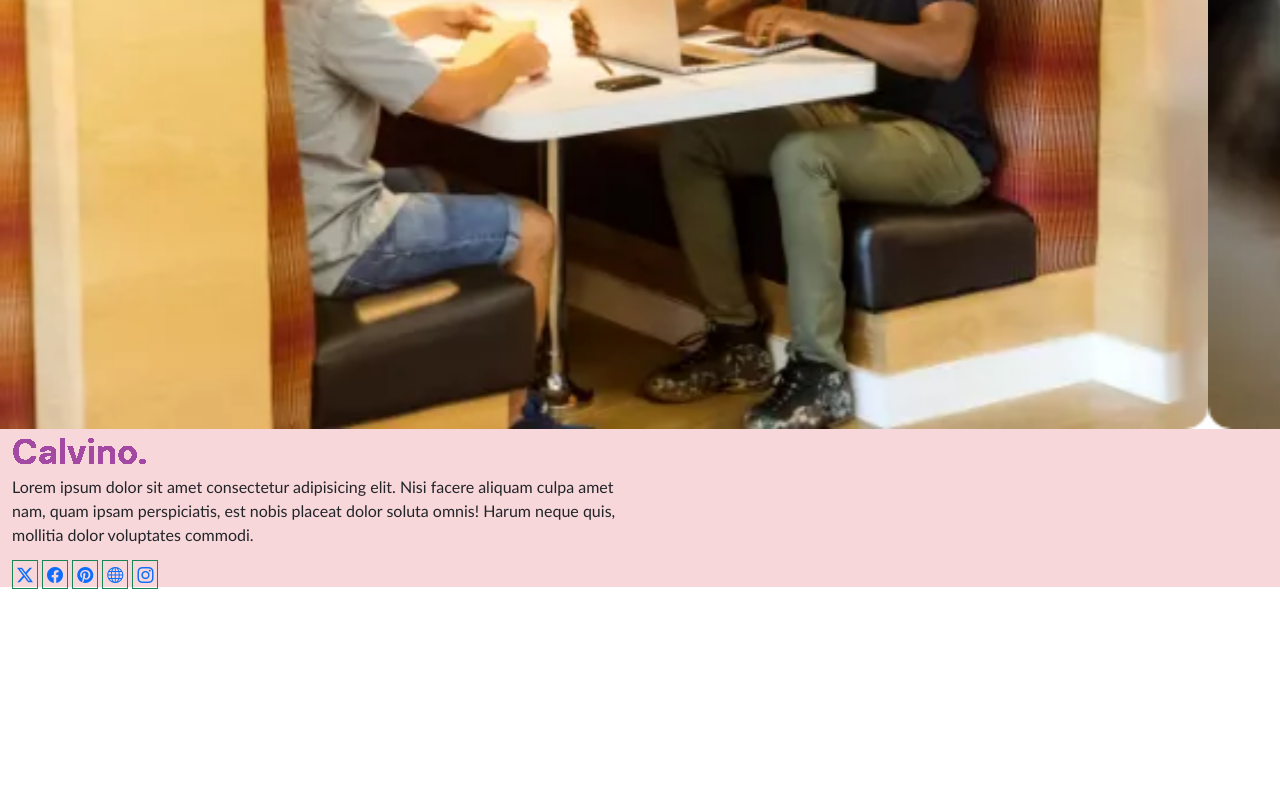
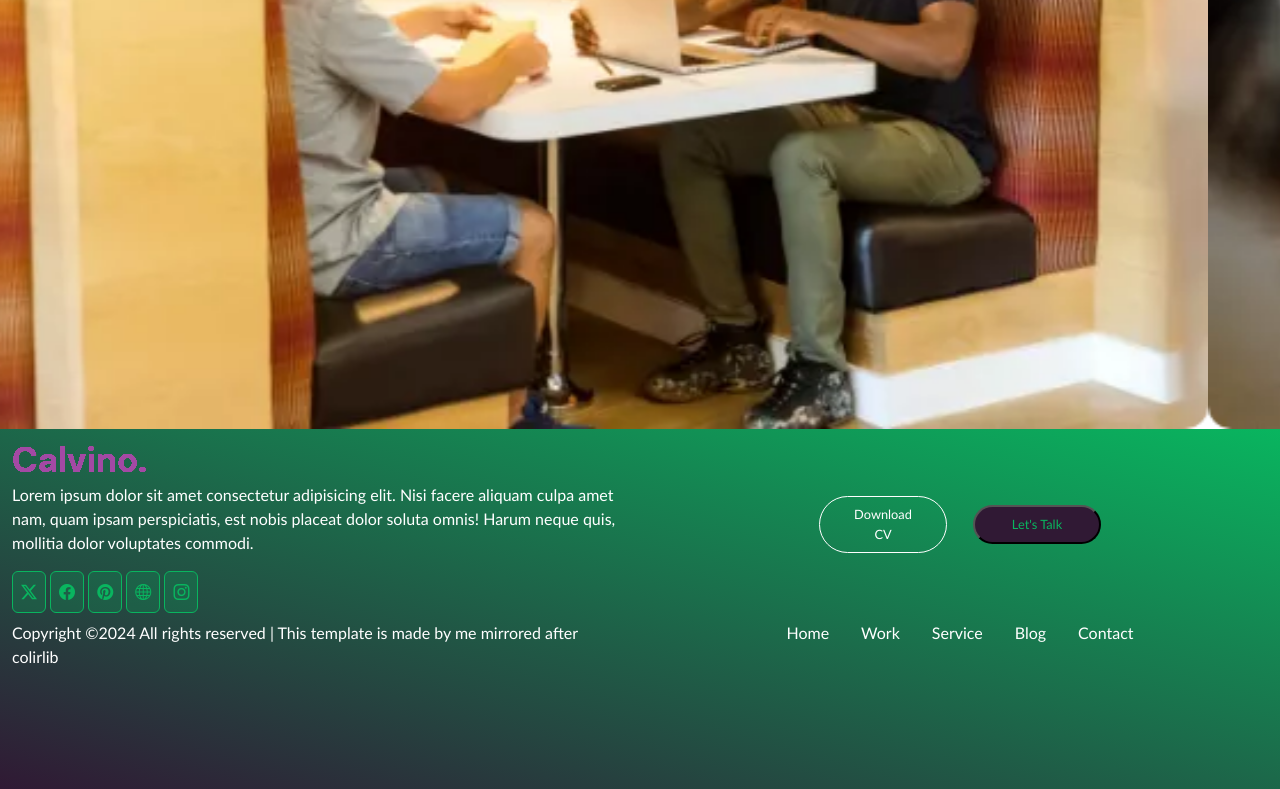
Before and after one commit to alireza-dayyani/alireza-dayyani.github.io, a plain HTML site: page pages/portfolio.html in a window 1280 px wide. Shown: the part 3350-4139 px from the top of the page. Before the commit the page ends 3939 px from the top, so only its background shows below. Drawn offline with nearby package versions, Linux system fonts and the light colour scheme.

Commit message:
forthCommit

```diff
--- a/css/portfolio.css
+++ b/css/portfolio.css
@@ -1,4 +1,8 @@
-@media all and (max-width:575px) {}
+@media all and (max-width:575px) {
+    .footer-button {
+        font-size: calc(3vw);
+    }
+}
 
 @media all and (min-width:576px) and (max-width:767px) {}
 
@@ -178,7 +182,40 @@
     width: 20%;
 }
 
-.logo-img-parent{
+.logo-img-parent {
     width: 150px;
     height: 150px;
 }
+
+.footer {
+    background-image: linear-gradient(to top right, #301934, #09b55f);
+    height: 45vh;
+}
+
+.social-icons a {
+    color: #09b55f;
+    border: solid 1px #09b55f;
+    background-color: rgba(9, 181, 95, 0.2);
+}
+
+.social-icons a:hover .test {
+    transform: scaleX(-1);
+    transition: all 200ms ease 0s;
+}
+
+.footer-button {
+    font-size: calc(1vw);
+    background-color: #301934;
+    color: #09b55f;
+    width: 10vw;
+}
+
+.screen-scroll{
+    width: 40px;
+    height: 40px;
+    transform: scaleX(-1);
+    right: 1vw;
+    bottom: 1vh;
+    background-color: #09b55f;
+    color: #301934;
+}
--- a/pages/portfolio.html
+++ b/pages/portfolio.html
@@ -312,24 +312,82 @@
     </div>
     <div class="container-fluid bg-danger-subtle footer">
         <div class="row">
-            <div class="col-12 col-lg-6">
+            <div class="col-12 col-lg-6 py-2">
                 <div class="footer-content1">
                     <img src="../images/5.png">
-                    <p>Lorem ipsum dolor sit amet consectetur adipisicing elit. Nisi facere aliquam culpa amet nam, quam
+                    <p class="text-white">Lorem ipsum dolor sit amet consectetur adipisicing elit. Nisi facere aliquam
+                        culpa amet nam, quam
                         ipsam perspiciatis, est nobis placeat dolor soluta omnis! Harum neque quis, mollitia dolor
                         voluptates commodi.</p>
-                    <div class="social_icons">
-                        <a class="border border-1 border-success p-1" href="#"><i class="bi bi-twitter-x"></i></a>
-                        <a class="border border-1 border-success p-1" href="#"><i class="bi bi-facebook"></i></a>
-                        <a class="border border-1 border-success p-1" href="#"><i class="bi bi-pinterest"></i></a>
-                        <a class="border border-1 border-success p-1" href="#"><i class="bi bi-globe"></i></a>
-                        <a class="border border-1 border-success p-1" href="#"><i class="bi bi-instagram"></i></a>
+                    <div class="social-icons">
+                        <a class="d-inline-block rounded-2 p-2" href="#"><i
+                                class="d-inline-block bi bi-twitter-x test"></i></a>
+                        <a class="d-inline-block rounded-2 p-2" href="#"><i
+                                class="d-inline-block bi bi-facebook test"></i></a>
+                        <a class="d-inline-block rounded-2 p-2" href="#"><i
+                                class="d-inline-block bi bi-pinterest test"></i></a>
+                        <a class="d-inline-block rounded-2 p-2" href="#"><i
+                                class="d-inline-block bi bi-globe test"></i></a>
+                        <a class="d-inline-block rounded-2 p-2" href="#"><i
+                                class="d-inline-block bi bi-instagram test"></i></a>
                     </div>
                 </div>
             </div>
-            <div class="col-12 col-lg-6"></div>
+            <div class="col-12 col-lg-6 py-2">
+                <!-- <a class="text-decoration-none bg-danger-subtle" href="#">
+                        <div
+                            class="position-relative rounded-pill overflow-hidden border border-1 border-black px-4 py-2">
+                            <div class="position-absolute w-100 h-100"></div>
+                            <span class="position-relative z-1">More Work</span>
+                        </div>
+                    </a>
+                    <a class="text-decoration-none bg-danger-subtle" href="#">
+                        <div
+                            class="position-relative rounded-pill overflow-hidden border border-1 border-black px-4 py-2">
+                            <div class="position-absolute w-100 h-100"></div>
+                            <span class="position-relative z-1">More Work</span>
+                        </div>
+                    </a> -->
+                <div
+                    class="d-flex align-items-center justify-content-around w-50 h-100 mx-lg-auto footer-botton-holder">
+                    <a href="#"><button
+                            class="bg-transparent rounded-pill border border-1 border-white text-white px-4 py-2 footer-button">Download
+                            CV</button></a>
+                    <a href="#"><button class="rounded-pill px-4 py-2 footer-button">Let's
+                            Talk</button></a>
+                </div>
+            </div>
+        </div>
+        <div class="row">
+            <div class="col-6">
+                <span class="text-white">Copyright ©2024 All rights reserved | This template is made by me mirrored
+                    after colirlib</span>
+            </div>
+            <div class="col-6">
+                <ul class="mx-auto mb-2 mb-lg-0 list-unstyled d-flex justify-content-center">
+                    <li class="mx-3 navbar-items">
+                        <a class="text-decoration-none text-white" aria-current="page" href="#">Home</a>
+                    </li>
+                    <li class="nav-item mx-3 navbar-items">
+                        <a class="text-decoration-none text-white" href="#">Work</a>
+                    </li>
+                    <li class="nav-item mx-3 navbar-items">
+                        <a class="text-decoration-none text-white" href="#">Service</a>
+                    </li>
+                    <li class="nav-item mx-3 navbar-items">
+                        <a class="text-decoration-none text-white" href="#">Blog</a>
+                    </li>
+                    <li class="nav-item mx-3 navbar-items">
+                        <a class="text-decoration-none text-white" href="#">Contact</a>
+                    </li>
+                </ul>
+            </div>
         </div>
     </div>
+    <a href="#">
+        <div class="position-fixed d-flex justify-content-center align-items-center rounded-circle screen-scroll"><i
+                class="bi bi-arrow-90deg-up"></i></div>
+    </a>
 </body>
 
 </html>
```
